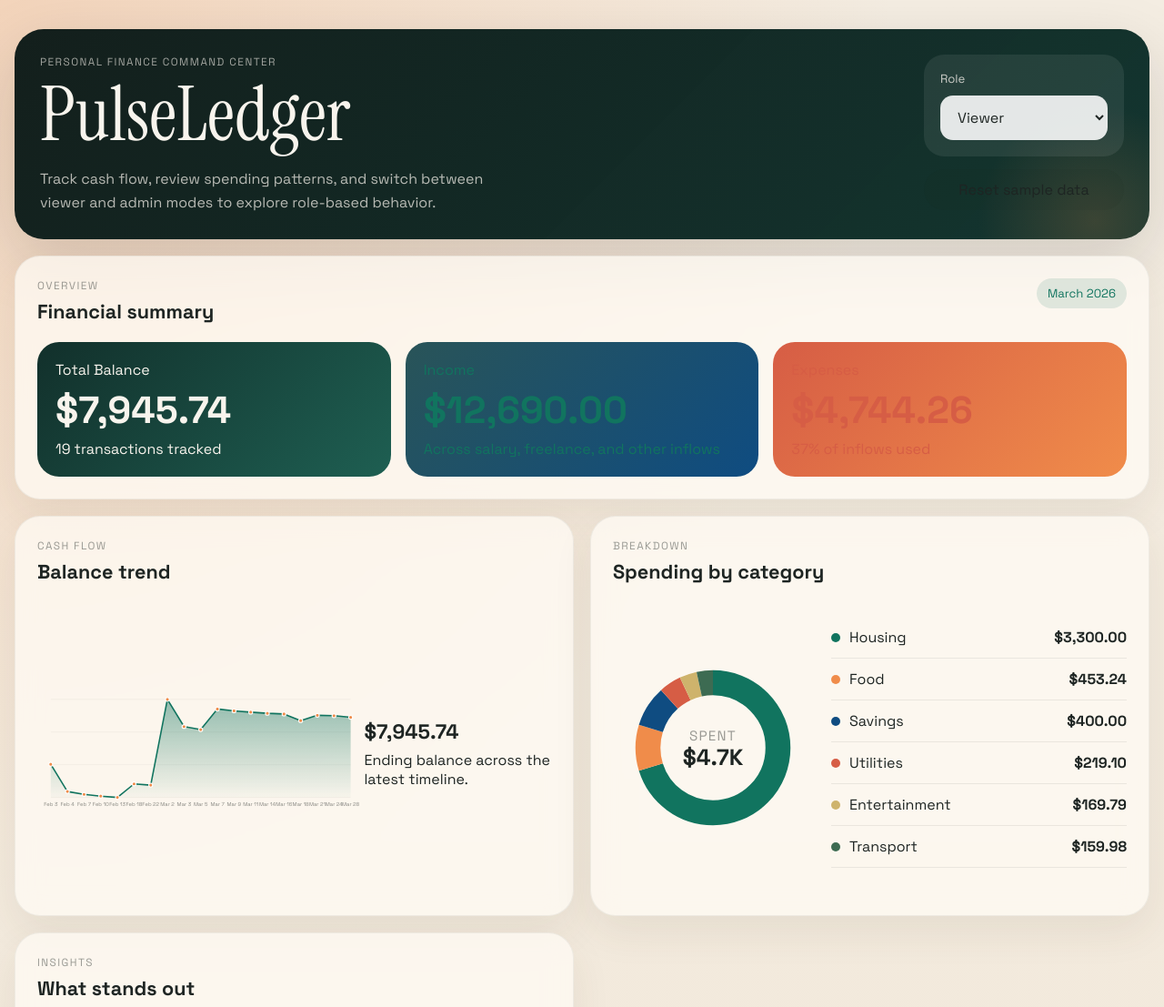
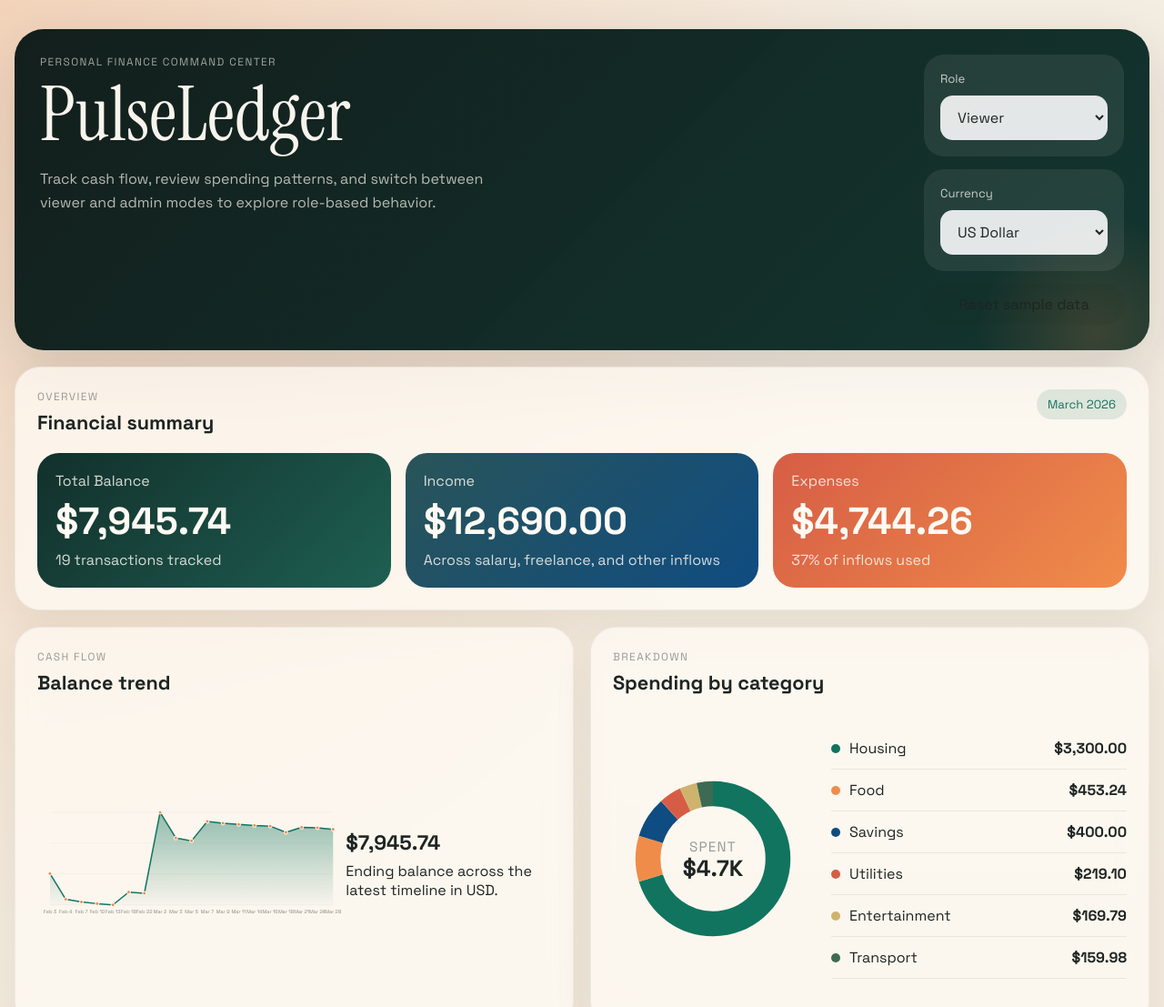
Before and after one commit to tanush10061/financedashboard, a website: page index.html in a window 1280 px wide. Shown: the top 1107 px of the page at 91% size. Drawn offline with Linux system fonts and the light colour scheme.

Commit message:
Add files via upload

```diff
--- a/index.html
+++ b/index.html
@@ -30,6 +30,16 @@
             <select id="roleSelect" aria-label="Select role">
               <option value="viewer">Viewer</option>
               <option value="admin">Admin</option>
+            </select>
+          </label>
+
+          <label class="control-card">
+            <span>Currency</span>
+            <select id="currencySelect" aria-label="Select currency">
+              <option value="USD">US Dollar</option>
+              <option value="INR">Indian Rupee</option>
+              <option value="EUR">Euro</option>
+              <option value="GBP">British Pound</option>
             </select>
           </label>
 
--- a/main.js
+++ b/main.js
@@ -1,4 +1,10 @@
 const STORAGE_KEY = "pulse-ledger-state-v1";
+const currencyConfig = {
+  USD: { locale: "en-US", code: "USD", rate: 1 },
+  INR: { locale: "en-IN", code: "INR", rate: 83.45 },
+  EUR: { locale: "de-DE", code: "EUR", rate: 0.92 },
+  GBP: { locale: "en-GB", code: "GBP", rate: 0.79 },
+};
 
 const categories = [
   "Housing",
@@ -39,6 +45,7 @@ const state = loadState();
 
 const elements = {
   roleSelect: document.querySelector("#roleSelect"),
+  currencySelect: document.querySelector("#currencySelect"),
   resetDataButton: document.querySelector("#resetDataButton"),
   summaryCards: document.querySelector("#summaryCards"),
   summaryMonthLabel: document.querySelector("#summaryMonthLabel"),
@@ -71,6 +78,7 @@ function loadState() {
   if (!saved) {
     return {
       selectedRole: "viewer",
+      selectedCurrency: "USD",
       formOpen: false,
       editingId: null,
       filters: { search: "", type: "all", category: "all", sort: "date-desc" },
@@ -82,6 +90,7 @@ function loadState() {
     const parsed = JSON.parse(saved);
     return {
       selectedRole: parsed.selectedRole || "viewer",
+      selectedCurrency: currencyConfig[parsed.selectedCurrency] ? parsed.selectedCurrency : "USD",
       formOpen: false,
       editingId: null,
       filters: {
@@ -95,6 +104,7 @@ function loadState() {
   } catch (error) {
     return {
       selectedRole: "viewer",
+      selectedCurrency: "USD",
       formOpen: false,
       editingId: null,
       filters: { search: "", type: "all", category: "all", sort: "date-desc" },
@@ -108,6 +118,7 @@ function persistState() {
     STORAGE_KEY,
     JSON.stringify({
       selectedRole: state.selectedRole,
+      selectedCurrency: state.selectedCurrency,
       filters: state.filters,
       transactions: state.transactions,
     }),
@@ -135,10 +146,17 @@ function attachEvents() {
     render();
   });
 
+  elements.currencySelect.addEventListener("change", (event) => {
+    state.selectedCurrency = event.target.value;
+    persistState();
+    render();
+  });
+
   elements.resetDataButton.addEventListener("click", () => {
     state.transactions = [...initialTransactions];
     state.filters = { search: "", type: "all", category: "all", sort: "date-desc" };
     state.selectedRole = "viewer";
+    state.selectedCurrency = "USD";
     closeForm();
     persistState();
     render();
@@ -217,6 +235,7 @@ function attachEvents() {
 
 function render() {
   elements.roleSelect.value = state.selectedRole;
+  elements.currencySelect.value = state.selectedCurrency;
   elements.searchInput.value = state.filters.search;
   elements.typeFilter.value = state.filters.type;
   elements.categoryFilter.value = state.filters.category;
@@ -316,7 +335,7 @@ function renderTrendChart(points) {
     </svg>
     <div class="chart-caption">
       <strong>${formatCurrency(points[points.length - 1].balance)}</strong>
-      <span>Ending balance across the latest timeline.</span>
+      <span>Ending balance across the latest timeline in ${state.selectedCurrency}.</span>
     </div>
   `;
 }
@@ -399,8 +418,8 @@ function renderRoleUI() {
   elements.toggleFormButton.disabled = !adminMode;
   elements.toggleFormButton.textContent = state.editingId ? "Edit transaction" : "Add transaction";
   elements.roleNote.textContent = adminMode
-    ? "Admin mode is active. You can add new transactions or edit existing rows."
-    : "Viewer mode is active. Data remains visible, but editing is disabled.";
+    ? `Admin mode is active. You can add new transactions or edit existing rows. Display currency: ${state.selectedCurrency}.`
+    : `Viewer mode is active. Data remains visible, but editing is disabled. Display currency: ${state.selectedCurrency}.`;
 
   elements.transactionForm.classList.toggle("hidden", !adminMode || !state.formOpen);
 }
@@ -629,20 +648,27 @@ function getMonthlyLabel(transactions) {
 }
 
 function formatCurrency(value) {
-  return new Intl.NumberFormat("en-US", {
+  const config = currencyConfig[state.selectedCurrency] || currencyConfig.USD;
+  return new Intl.NumberFormat(config.locale, {
     style: "currency",
-    currency: "USD",
+    currency: config.code,
     maximumFractionDigits: 2,
-  }).format(value);
+  }).format(convertAmount(value));
 }
 
 function formatCompactCurrency(value) {
-  return new Intl.NumberFormat("en-US", {
+  const config = currencyConfig[state.selectedCurrency] || currencyConfig.USD;
+  return new Intl.NumberFormat(config.locale, {
     style: "currency",
-    currency: "USD",
+    currency: config.code,
     notation: "compact",
     maximumFractionDigits: 1,
-  }).format(value);
+  }).format(convertAmount(value));
+}
+
+function convertAmount(value) {
+  const config = currencyConfig[state.selectedCurrency] || currencyConfig.USD;
+  return value * config.rate;
 }
 
 function formatDate(value) {
--- a/styles.css
+++ b/styles.css
@@ -215,10 +215,12 @@ input:focus {
 .summary-card p,
 .summary-card span {
   margin: 0;
+  color: rgba(248, 244, 237, 0.86);
 }
 
 .summary-card strong {
   font-size: clamp(1.8rem, 4vw, 2.6rem);
+  color: #fffaf3;
 }
 
 .summary-card.balance {
```
Also changed, not shown: README.md.
